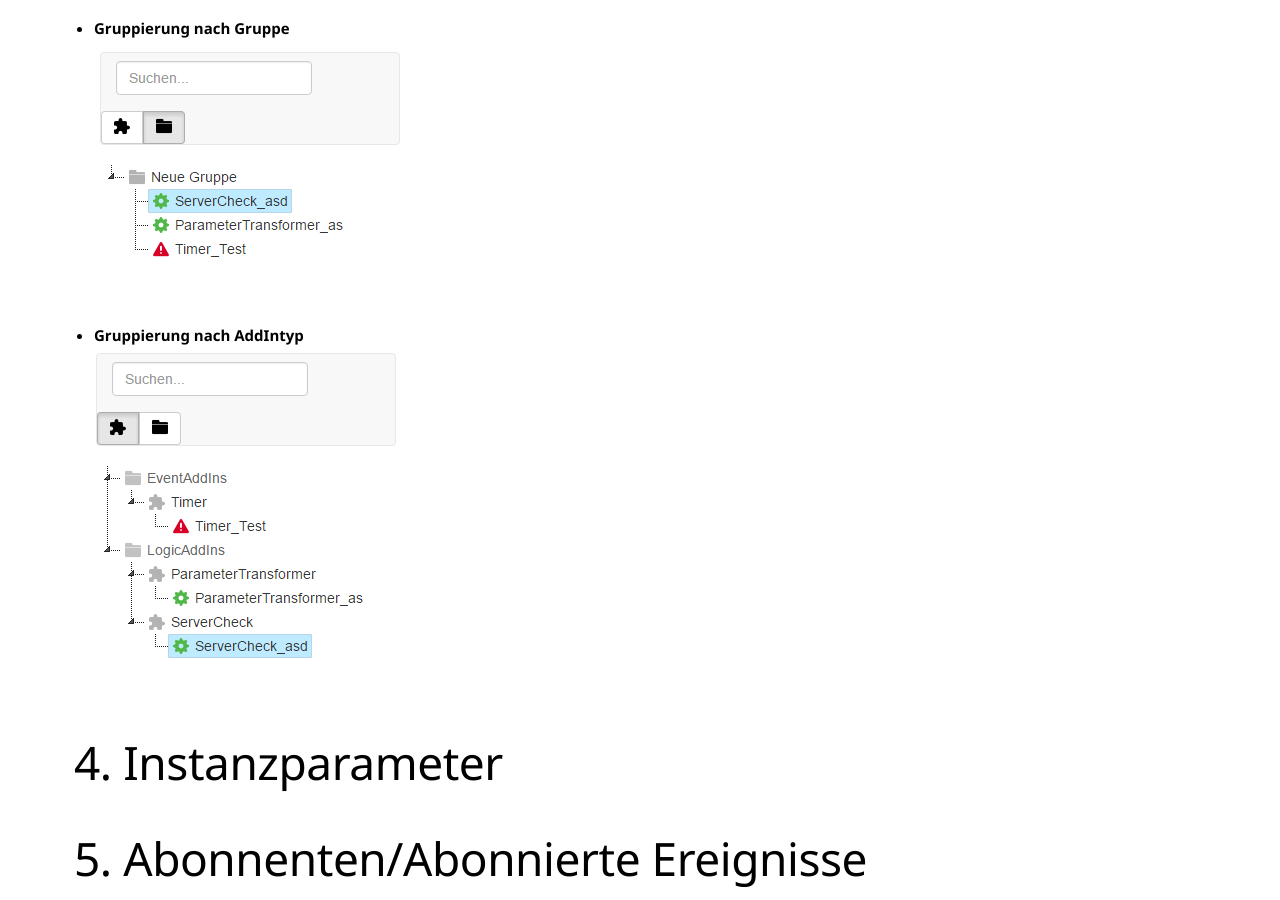
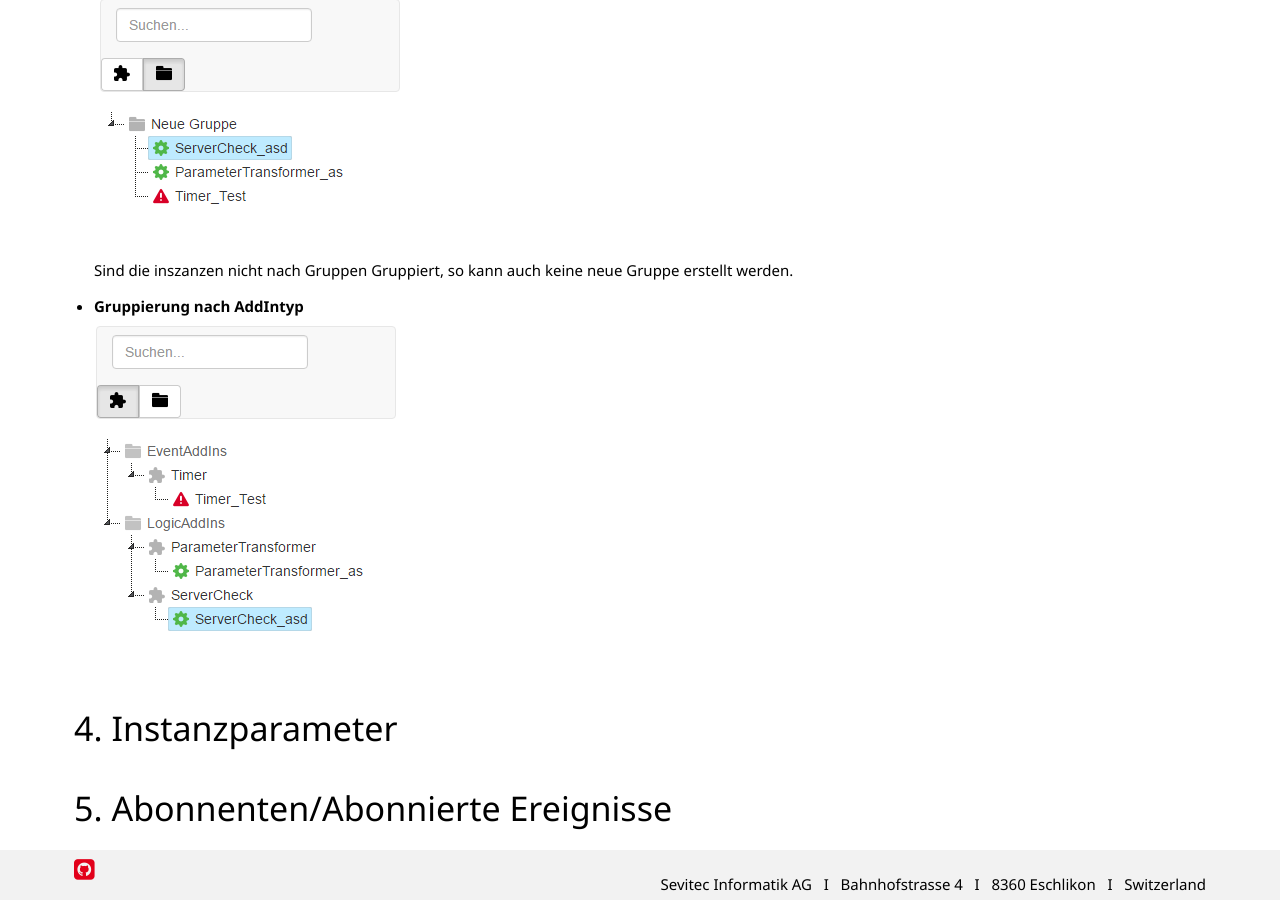
Before and after one commit to primesoft-group/oneconnexx-docs, a Jekyll site: the page built from _pages/webclient/de/konfiguration.md, in a window 1280 px wide and 900 px high, scrolled down 3902 px. Built offline with Jekyll 4.4.1, drawn with Linux system fonts in a browser that asks for light colours; nearby versions of some CDN libraries; some web fonts are replaced.

Commit message:
Arbeit an Konfigurationsseite

```diff
--- a/_pages/webclient/de/konfiguration.md
+++ b/_pages/webclient/de/konfiguration.md
@@ -35,7 +35,7 @@
   * __Neue Guppe erstellen__
   Über diese Schaltfläche kann eine neue Gruppe erstellt werden
 
-## 2. Instanz Details
+### 2. Instanz Details
   Die Detailansicht der Instanzen unterscheidet sich leicht. Die obige Ansicht erscheint wenn eine Instanz eines Event Addins ausgewählt wurde. Bei einem Logik Addin würde diese folgendermassen Aussehen:
   <br /><br />
   ![X]({{ site.baseurl }}/assets/content-images/webclient/de/detailviewlogicaddin.png "Instanz Detail Logik Addin")
@@ -66,15 +66,16 @@
 	<br /><br />
 	![X]({{ site.baseurl }}/assets/content-images/webclient/de/startlogicwithparams.png "Logik Starten mit Parametern")
 
-## 3. Instanzen Übersicht.
+### 3. Instanzen Übersicht.
   Bei der Instanzansicht können zwei Ansichten ausgewählt werden;
 
   * __Gruppierung nach Gruppe__
   ![X]({{ site.baseurl}}/assets/content-images/webclient/de/instancegroupbygroup.png "Grupieren nach Gruppen")
-
+  <br /><br />
+  Sind die inszanzen nicht nach Gruppen Gruppiert, so kann auch keine neue Gruppe erstellt werden.
   * __Gruppierung nach AddIntyp__
   ![X]({{ site.baseurl}}/assets/content-images/webclient/de/groupbyaddintype.png "Gupieren nach AddIntype")
 
-## 4. Instanzparameter
+### 4. Instanzparameter
 
-## 5. Abonnenten/Abonnierte Ereignisse
+### 5. Abonnenten/Abonnierte Ereignisse
```
